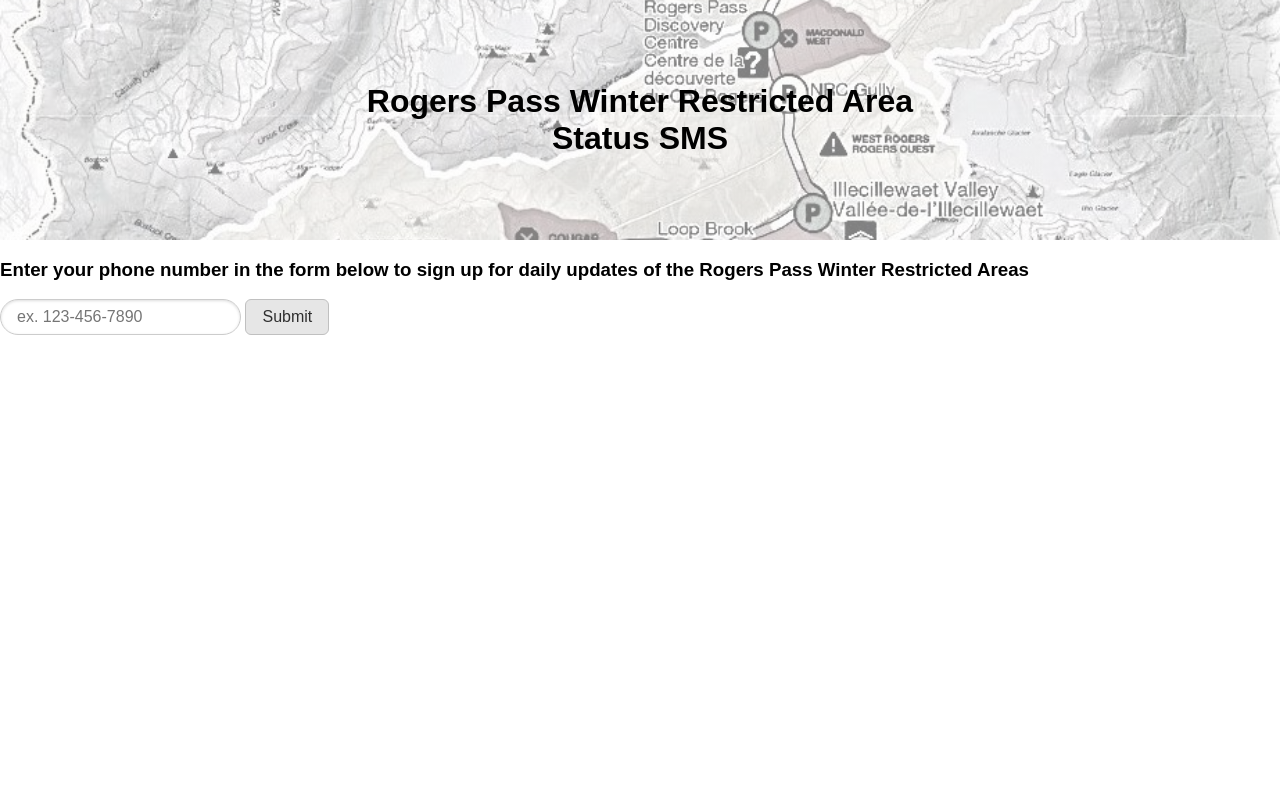
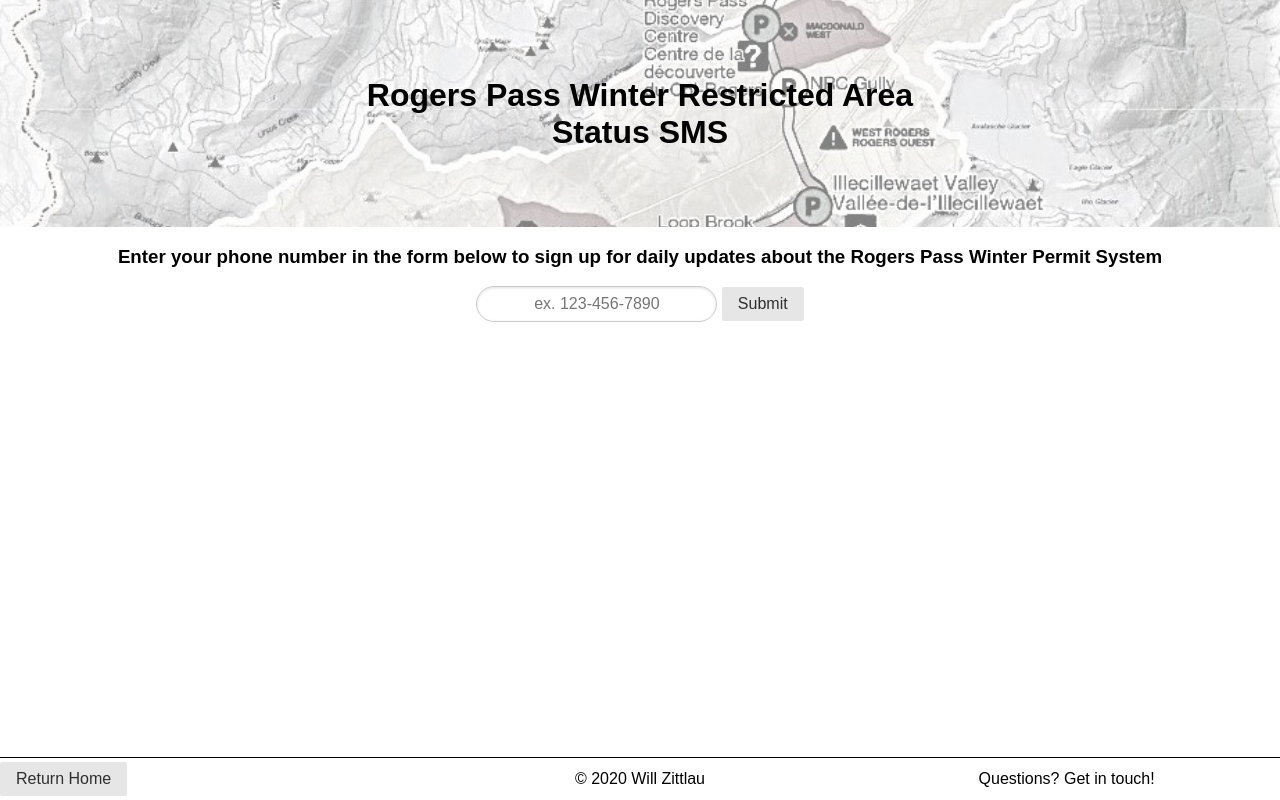
Before and after one commit to willzittlau/rogers-pass-sms-v2, a Flask app: page / in a window 1280 px wide. Run offline with Flask 2, Linux system fonts and the light colour scheme; some libraries are stand-ins or nearby versions.

Commit message:
Add manager and Footer

```diff
--- a/static/style.css
+++ b/static/style.css
@@ -1,11 +1,13 @@
 body, html {
     height: 100%;
+}
+h3 {
+    text-align: center;
 }
 .error {
     color: red;
     font-weight: 600;
 }
-
 .header-image{
     background-image: linear-gradient(rgba(255, 255, 255, 0.5), rgba(255, 255, 255, 0.5)), url('rp.jpg');
     height: 30%;
@@ -14,7 +16,6 @@ body, html {
     background-size: cover;
     position: relative;
 }
-
 .header-text{
     text-align: center;
     position: absolute;
@@ -23,3 +24,56 @@ body, html {
     transform: translate(-50%, -50%);
     color: black;
 }
+.button-custom {
+    border: 0.5px solid Silver;
+    border-radius: 6px;
+}
+.input {
+    width: 100%;
+    display: inline-block;
+    justify-content: center;
+    vertical-align: middle;
+    text-align: center !important;
+    margin: auto;
+}
+input{
+    display: inline-block;
+    justify-content: center;
+    vertical-align: middle;
+    text-align: center !important;
+    margin: auto !important;
+}
+
+/* Footer */
+@media (min-width: 568px) {
+    .home-btn {
+        float:left;
+    }
+}
+.copyright, .mail, .home {
+    display: inline-block;
+    line-height: normal;
+    white-space: nowrap;
+    vertical-align: middle !important;
+    text-align: center;
+    margin: auto 0 auto 0;
+    padding: 4px 0px;
+}
+a {
+    color: black;
+    text-decoration: none;
+}
+
+/* Sticky footer */
+.footer {
+    flex-shrink: 0;
+}
+body {
+    display: flex;
+    min-height: 100vh;
+    flex-direction: column;
+}
+.wrapper{
+    flex: 1 0 auto;
+    border-bottom: 1px solid black
+}
--- /dev/null
+++ b/templates/footer.html
@@ -0,0 +1,24 @@
+<div class="footer">
+  <div class="pure-g">
+    <!--Return Home-->
+    <div class="pure-u-1 pure-u-sm-1-3 home">
+      <a href="{{ url_for('index') }}">
+        <button class="pure-button home-btn">Return Home</button>
+      </a>
+    </div>
+    <!--Copyright-->
+    <div class="pure-u-1 pure-u-sm-1-3 copyright">
+      <a href="https://willzittlau.com"
+        >&copy; <span id="currentDate"></span> Will Zittlau</a
+      >
+    </div>
+    <div class="pure-u-1 pure-u-sm-1-3 mail">
+      <a href="mailto:hi@willz.dev">Questions? Get in touch!</a>
+    </div>
+  </div>
+</div>
+
+<!--Get current date-->
+<script>
+  document.getElementById("currentDate").innerHTML = new Date().getFullYear();
+</script>
--- a/templates/index.html
+++ b/templates/index.html
@@ -6,33 +6,36 @@
     <link rel="stylesheet" type="text/css" href="{{ url_for('static', filename='style.css') }}">
     <link rel="shortcut icon" href="{{ url_for('static', filename='favicon.ico') }}">
     <link rel="stylesheet" href="https://unpkg.com/purecss@2.0.3/build/pure-min.css" integrity="sha384-cg6SkqEOCV1NbJoCu11+bm0NvBRc8IYLRGXkmNrqUBfTjmMYwNKPWBTIKyw9mHNJ" crossorigin="anonymous">
+    <link rel="stylesheet" href="https://unpkg.com/purecss@2.0.3/build/base-min.css">
+    <link rel="stylesheet" href="https://unpkg.com/purecss@2.0.3/build/grids-min.css">
+    <link rel="stylesheet" href="https://unpkg.com/purecss@2.0.3/build/grids-responsive-min.css">
+    <meta name="viewport" content="width=device-width, initial-scale=1">
 </head>
 <body>
+    <div class="wrapper">
     <div class="header-image">
         <div class="header-text">
             <h1> Rogers Pass Winter Restricted Area Status SMS</h1>
         </div>
     </div>
-    <h3>Enter your phone number in the form below to sign up for daily updates of the Rogers Pass Winter Restricted Areas</h3>
+    <h3>Enter your phone number in the form below to sign up for daily updates about the Rogers Pass Winter Permit System</h3>
     {% with messages = get_flashed_messages(with_categories=true) %}
         {% for category, message in messages %}
             <div class="{{ category }}">{{ message }}</div>
         {% endfor %}
     {% endwith %}
     {% if not postsuccess%}
-        <style scoped="">
-            .button-custom {
-                border: 0.5px solid Silver;
-                border-radius: 6px;
-            }
-        </style>
+    <div class="input">
         <form class="pure-form" method="post" action="/">
             <input type="tel" class="pure-input-rounded" name="number" autocomplete= "tel" required placeholder="ex. 123-456-7890" >
             <button type="submit" class="button-custom pure-button">Submit</button>
         </form>
+    </div>
     {% endif %}
     {% if postsuccess%}
         <p><b>Success! You will be notified tomorrow just after 8AM.</b></p>
     {% endif %}
+    </div>
+    {% include "footer.html" %}
 </body>
 </html>
```
Also changed, not shown: manage.py (+15 -24 lines).
